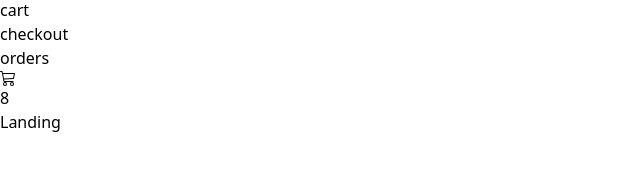
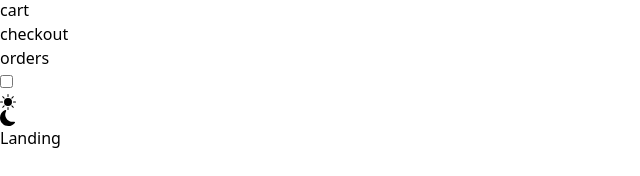
Before and after one commit to denys-vladymyrov/comfy-store, a React app: page / in a window 1280 px wide. Shown: the part 290-466 px from the top of the page, without its empty margins (0-640 px from the left). Built offline with nearby package versions, Linux system fonts and the light colour scheme; the HTML template or start-up script is replaced by a standard one.

Commit message:
updated Navbar

```diff
--- a/src/components/Navbar.jsx
+++ b/src/components/Navbar.jsx
@@ -1,9 +1,15 @@
 import { BsCart3, BsMoonFill, BsSunFill } from 'react-icons/bs';
+import { useState } from "react";
 import { FaBarsStaggered } from 'react-icons/fa6';
 import { NavLink } from 'react-router-dom';
 import { Navlinks } from "./index.js";
 
 const Navbar = () => {
+    const [theme, setTheme] = useState(false);
+    const handleTheme = () => {
+        setTheme(!theme);
+    };
+
     return (
         <nav className='bg-base-200'>
             <div className='navbar align-element '>
@@ -34,16 +40,16 @@
                     </ul>
                 </div>
                 <div className='navbar-end'>
-                    {/* THEME ICONS */}
-                    {/* CART LINK*/}
-                    <NavLink to='cart' className='btn btn-ghost btn-circle btn-md ml-4'>
-                        <div className='indicator'>
-                            <BsCart3 className='h-6 w-6' />
-                            <span className='badge badge-sm badge-primary indicator-item'>
-                8
-              </span>
-                        </div>
-                    </NavLink>
+                    <label className='swap swap-rotate '>
+                        {/* this hidden checkbox controls the state */}
+                        <input type='checkbox' onChange={handleTheme} />
+
+                        {/* sun icon */}
+                        <BsSunFill className='swap-on h-4 w-4' />
+
+                        {/* moon icon */}
+                        <BsMoonFill className='swap-off h-4 w-4' />
+                    </label>
                 </div>
             </div>
         </nav>
```
